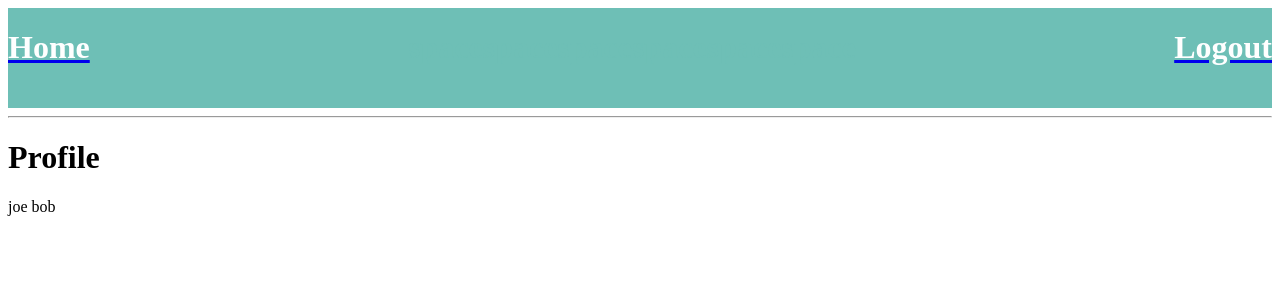
After one commit to virtualolsonNo1/FourPositivityTwo, a Django app: page /profile/ in a window 1280 px wide. The commit adds this page. Shown: the top 300 px of the page. Run offline with Django 4.2, Linux system fonts and the light colour scheme; a user stored in the database is signed in.

Commit message:
Add urls and html templates for leaderboard, store, and profile

```diff
--- a/base/templates/base/home.html
+++ b/base/templates/base/home.html
@@ -122,9 +122,9 @@
     </div>
 </div>
 <div class="navbar">
-    <a href="#">Profile</a>
-    <a href="#">Store</a>
-    <a href="#">Leaderboard</a>
+    <a href="{% url 'profile' %}">Profile</a>
+    <a href="{% url 'store' %}">Store</a>
+    <a href="{% url 'leaderboard' %}">Leaderboard</a>
     <a href="{% url 'create-message' %}"> Create Message</a>
     <a href="#" class="right">
         <form method="GET" action="{% url 'home' %}">
--- /dev/null
+++ b/base/templates/base/profile.html
@@ -0,0 +1,9 @@
+{% extends 'main.html' %} {% block content %}
+<div>
+    <h1>Profile</h1>
+</div>
+<div>
+    <p style="color:black;">{{name}}</p>
+</div>
+
+{% endblock content %}
--- a/base/urls.py
+++ b/base/urls.py
@@ -10,4 +10,8 @@ urlpatterns = [
     path('message/<str:pk>/', views.message, name="message"),
 
     path('create-message/', views.createMessage, name="create-message"),
+    path('store/', views.store, name="store"),
+    path('profile/', views.profile, name="profile"),
+    path('leaderboard/', views.leaderboard, name="leaderboard"),
+
 ]
--- a/base/views.py
+++ b/base/views.py
@@ -120,3 +120,18 @@ def createMessage(request):
             return redirect('home')
     context = {'form': form}
     return render(request, 'base/message_form.html', context)
+
+@login_required(login_url='login')
+def store(request):
+    context = {'storeItems': "buy some pizza"}
+    return render(request, 'base/store.html', context)
+
+@login_required(login_url='login')
+def profile(request):
+    context = {'name': "joe bob"}
+    return render(request, 'base/profile.html', context)
+
+@login_required(login_url='login')
+def leaderboard(request):
+    context = {'topSender': "Top sender: joe bob"}
+    return render(request, 'base/leaderboard.html', context)
```
Also changed, not shown: base/templates/base/leaderboard.html (added, +9 -0 lines), base/templates/base/store.html (added, +9 -0 lines).
